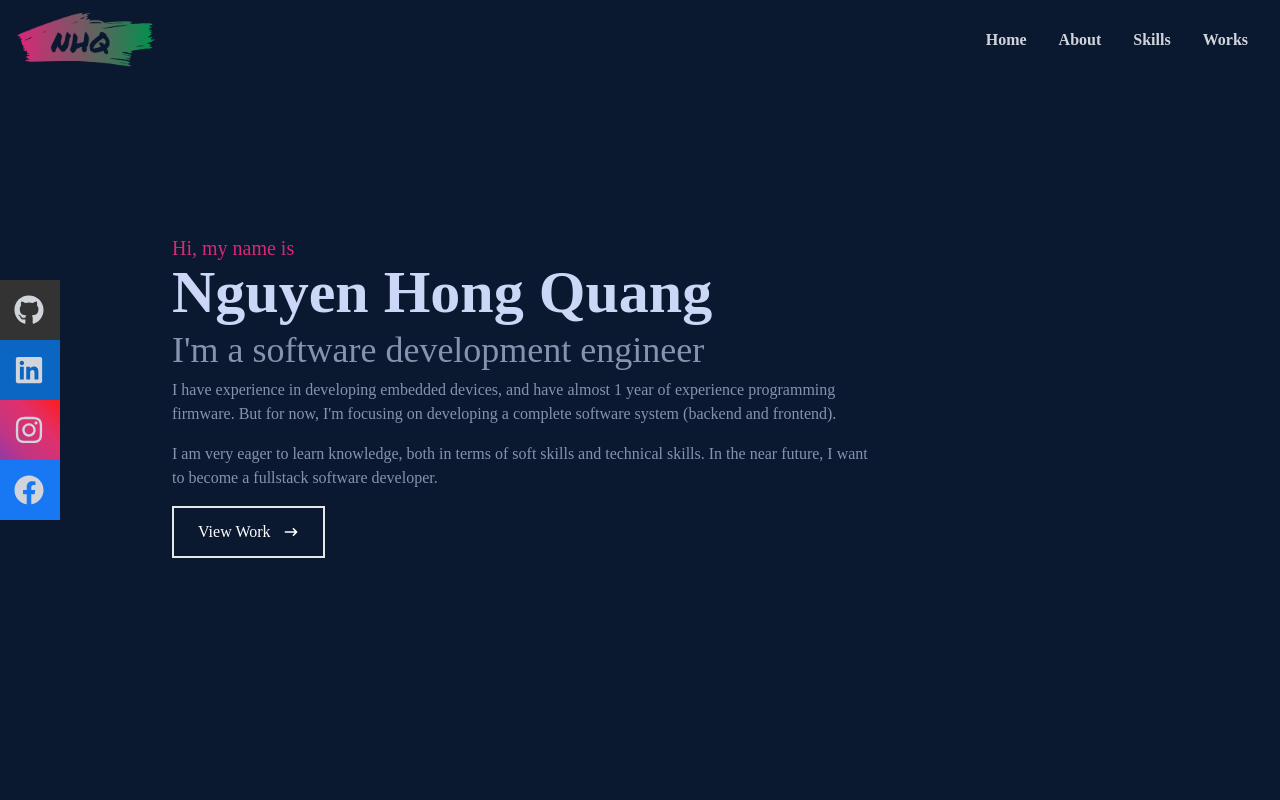
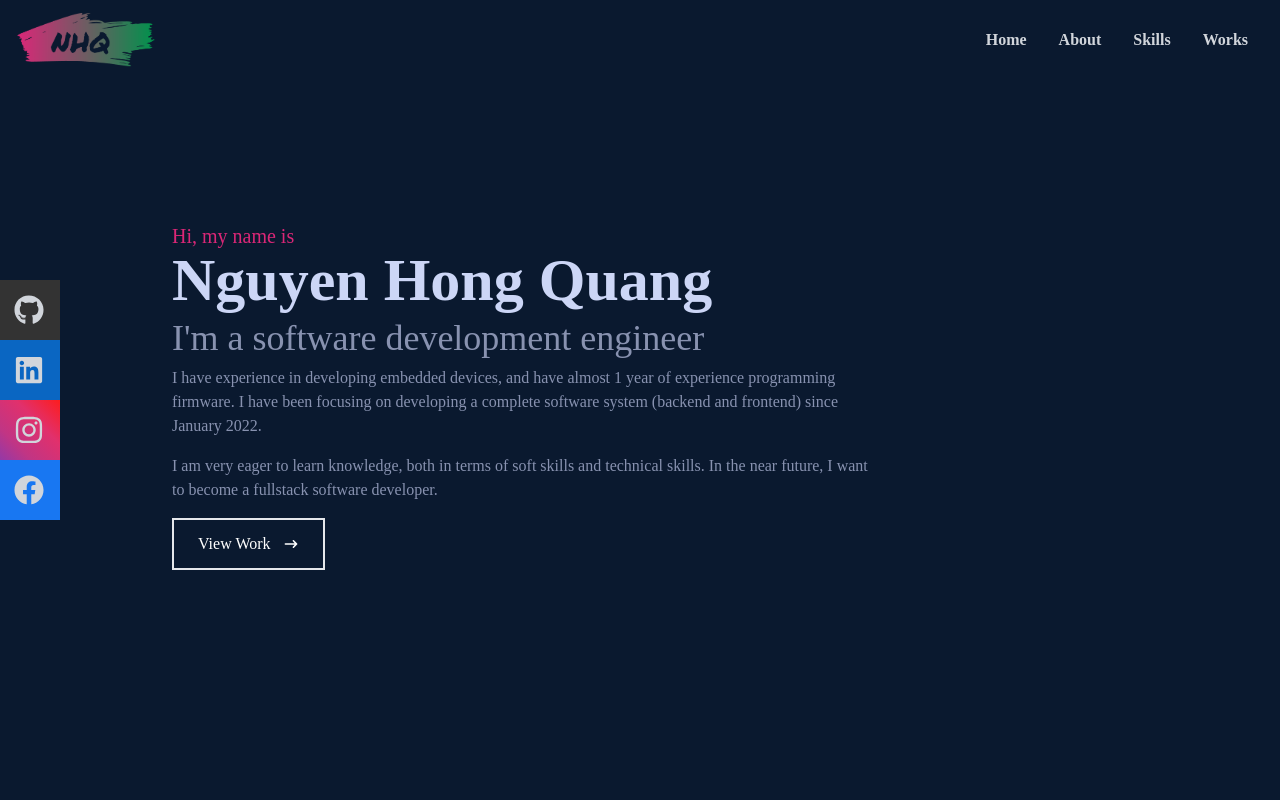
Before and after one commit to NHQuang58/portfolio, a React (Create React App) app: page / in a window 1280 px wide. Shown: the top 800 px of the page. Built offline with nearby package versions, Linux system fonts and the light colour scheme.

Commit message:
edit home

```diff
--- a/src/pages/Home/index.jsx
+++ b/src/pages/Home/index.jsx
@@ -12,8 +12,8 @@ const Home = () => {
         <h2 className="text-4xl text-[#8892b0]">I'm a software development engineer</h2>
         <p className="text-[#8892b0] py-2 max-w-[700px]">
           I have experience in developing embedded devices, and have almost 1 year of experience
-          programming firmware. But for now, I'm focusing on developing a complete software system
-          (backend and frontend).
+          programming firmware. I have been focusing on developing a complete software system
+          (backend and frontend) since January 2022.
         </p>
         <p className="text-[#8892b0] py-2 max-w-[700px]">
           I am very eager to learn knowledge, both in terms of soft skills and technical skills. In
```
